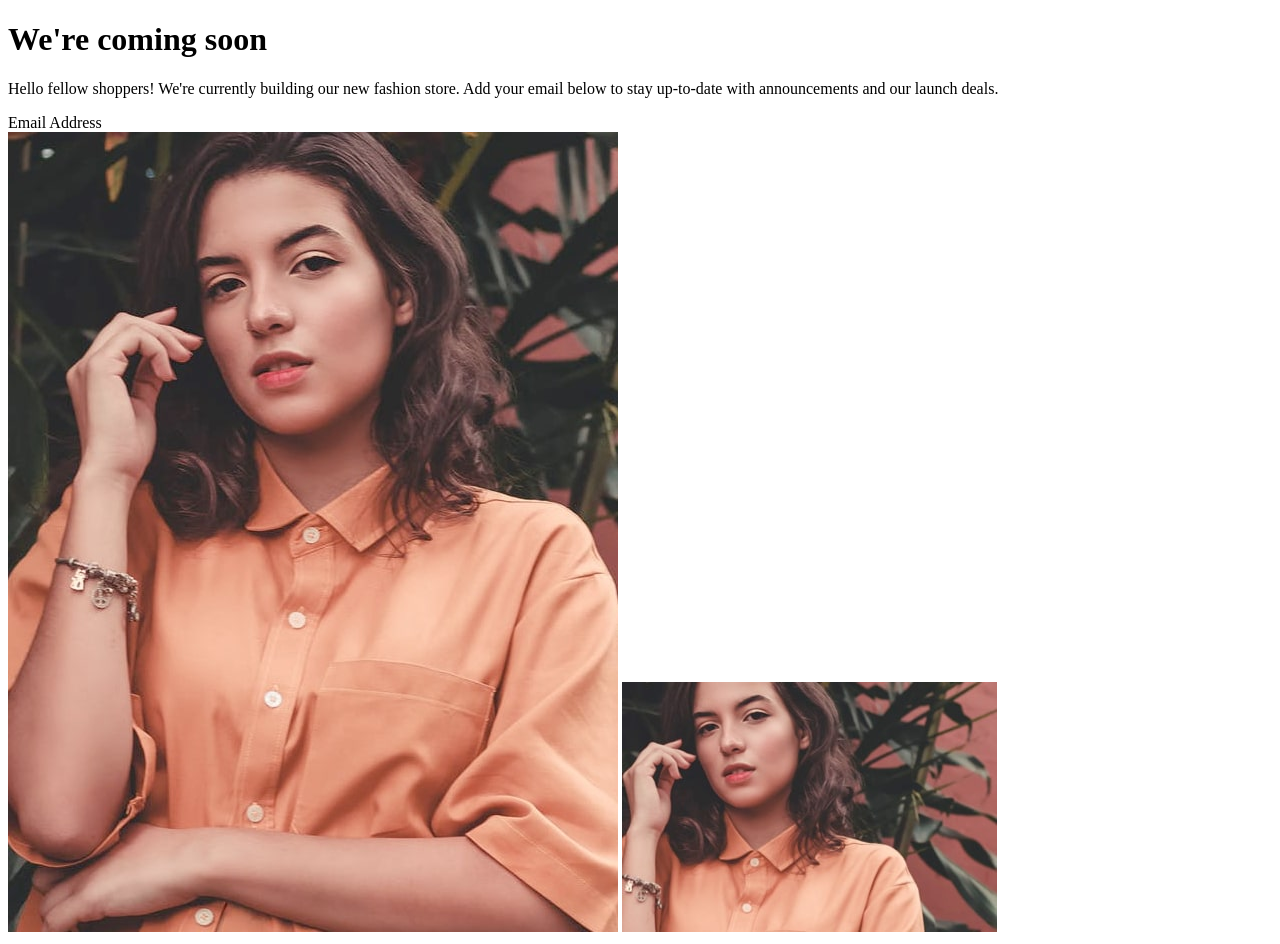
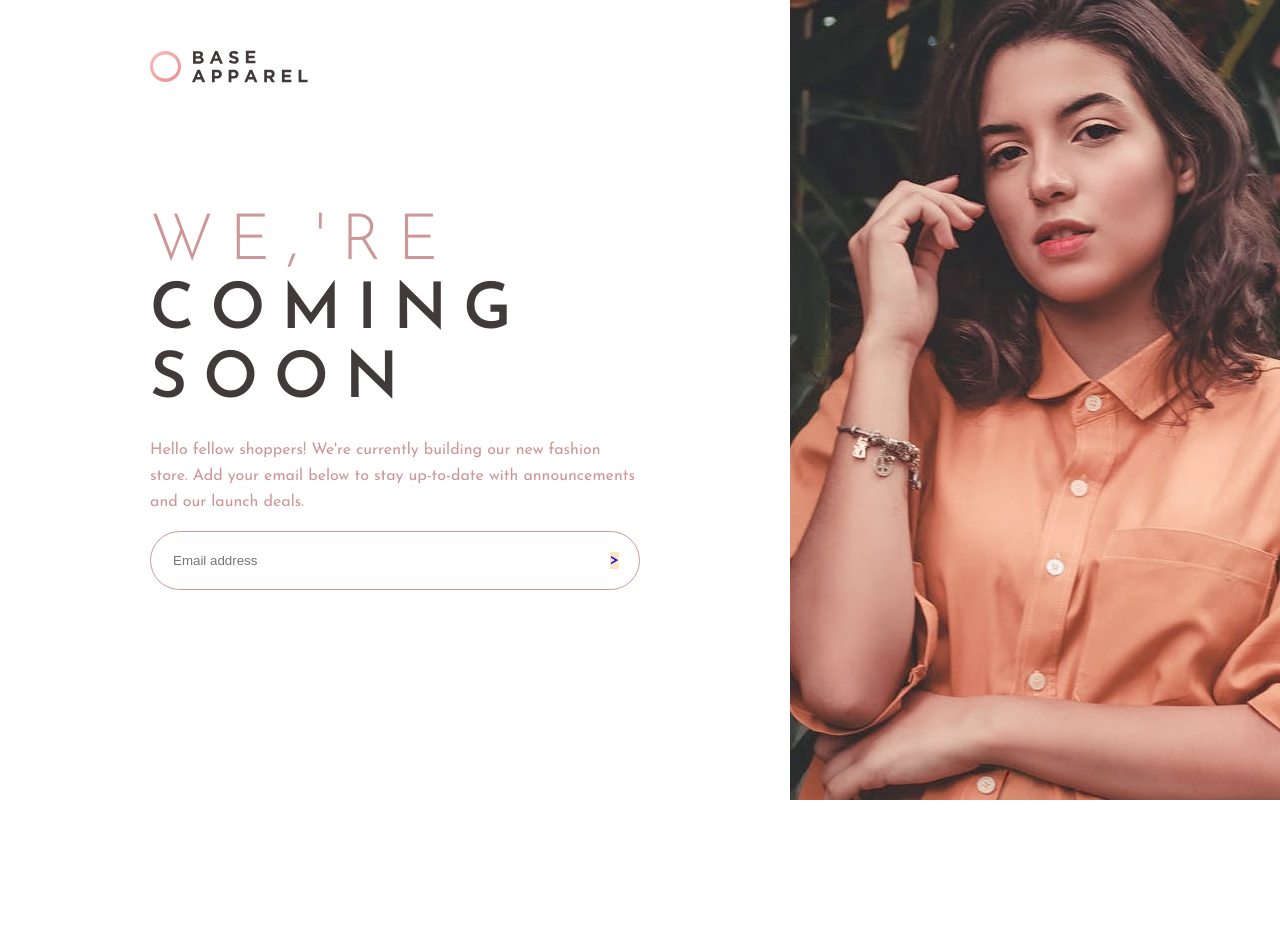
Before and after one commit to Mylhouse/coming-soon-card, a plain HTML site: page index.html in a window 1280 px wide. After the commit the page ends 800 px from the top, so only its background shows below. Drawn offline with Linux system fonts and the light colour scheme.

Commit message:
unfinished

```diff
--- a/index.html
+++ b/index.html
@@ -4,6 +4,7 @@
   <meta charset="UTF-8">
   <meta name="viewport" content="width=device-width, initial-scale=1.0"> <!-- displays site properly based on user's device -->
 
+  <link href="stylesheet.css" rel="stylesheet">
   <link rel="icon" type="image/png" sizes="32x32" href="./images/favicon-32x32.png">
 
   <title>✌️ Coming soon</title>
@@ -18,19 +19,33 @@
 
 <div class="container">
 
-  <div class="card-infos">
-    <h1 class="title">We're coming soon</h1>
+  <div class="infos">
+    <div class="infos-header">
+      <img src="images/logo.svg" alt="">
+    </div>
+    <!-- <h1 class="title"><span>We're</span> coming soon</h1> -->
+    <div class="infos-content">
+      <div class="title">
+        <h1 class="we">We,'re</h1>
+        <h1>coming</h1>
+        <h1>soon</h1>
+      </div>
 
-    <p class="content">Hello fellow shoppers! We're currently building our new fashion store.
-    Add your email below to stay up-to-date with announcements and our launch deals.</p>
+      <p class="content">Hello fellow shoppers! We're currently building our new fashion store.
+      Add your email below to stay up-to-date with announcements and our launch deals.</p>
 
-    <form action="email">Email Address</form>
+      <form action="">
+        <div class="email-form">
+          <input type="text" placeholder="Email address" required>
+          <div class="button">
+            <a href="#" class="btn">></a>
+          </div>
+        </div>
+      </form>
+    </div>
   </div>
 
-  <div class="card-img">
-    <img src="images/hero-desktop.jpg" alt="desktop_img" id="desktop_img">
-    <img src="images/hero-mobile.jpg" alt="mobile_img" id="mobile_img" >
-  </div>
+  <div class="img"></div>
 </div>
  <!--  <footer>
     <p class="attribution">
--- a/stylesheet.css
+++ b/stylesheet.css
@@ -0,0 +1,104 @@
+@import url('https://fonts.googleapis.com/css2?family=Josefin+Sans:wght@300;400;600&display=swap');
+ /*font-family: 'Josefin Sans', sans-serif;
+  - Linear, 135deg, from hsl(0, 0%, 100%), to hsl(0, 100%, 98%)
+/ - Linear, 135deg, from hsl(0, 80%, 86%), to hsl(0, 74%, 74%)
+*/
+/*
+$Desaturated-red: hsl(0, 36%, 70%)
+$Soft-red: hsl(0, 93%, 68%)
+$Dark-grayish-red: hsl(0, 6%, 24%)*/
+
+body {
+  margin: 0;
+  font-family: 'Josefin Sans', sans-serif;
+}
+
+.container {
+  display: flex;
+  justify-content: space-between;
+  /*align-items: center;*/
+  background-color: white;
+  height: 100vh;
+}
+
+.container > * {
+  flex: 1;
+}
+
+.infos {
+  padding: 50px 150px;
+  display: flex;
+  flex-direction: column;
+  justify-content: flex-start;
+}
+
+.infos-content {
+  padding-top: 100px;
+}
+
+.title{
+  text-transform: uppercase;
+  font-size: 32px;
+  line-height: 26px;
+  letter-spacing: 16px;
+  color: hsl(0, 6%, 24%);
+}
+
+.we {
+  font-weight: 300;
+  color: hsl(0, 36%, 70%);
+}
+
+.content {
+  color: hsl(0, 36%, 70%);
+  line-height: 26px;
+}
+
+.email-form {
+  display: flex;
+  justify-content: space-between;
+  padding: 20px;
+  border-radius: 50px;
+  border-style: none;
+  border: solid 1px hsl(0, 36%, 70%) ;
+}
+
+input {
+  border-style: none;
+}
+
+.button {
+  background-color: bisque;
+}
+
+.btn {
+  border-style: none;
+  text-decoration: none;
+}
+
+.img {
+  background-image: url('images/hero-desktop.jpg');
+  background-repeat: no-repeat;
+  background-size: cover;
+  height: 100%;
+  width: 100%;
+}
+
+
+@media (max-width: 1440px) {
+
+
+
+/*  #mobile_img {
+    display: none;
+    height: 80vh;
+  }*/
+
+}
+
+@media (max-width: 375px) {
+/*
+    #desktop_img {
+    display: none;
+  }*/
+}
--- a/stylesheet.scss
+++ /dev/null
@@ -1,27 +0,0 @@
-@import url('https://fonts.googleapis.com/css2?family=Josefin+Sans:wght@300;400;600&display=swap');
-// font-family: 'Josefin Sans', sans-serif;
-// - Linear, 135deg, from hsl(0, 0%, 100%), to hsl(0, 100%, 98%)
-// - Linear, 135deg, from hsl(0, 80%, 86%), to hsl(0, 74%, 74%)
-
-
-$Desaturated-red: hsl(0, 36%, 70%)
-$Soft-red: hsl(0, 93%, 68%)
-$Dark-grayish-red: hsl(0, 6%, 24%)
-
-@media (max-width: 1440px) {
-
-
-  .container {
-    margin: 0 auto;
-    background-color: red;
-  }
-
-  img {
-    display: none;
-  }
-
-}
-
-@media (max-width: 375px) {
-
-}
```
